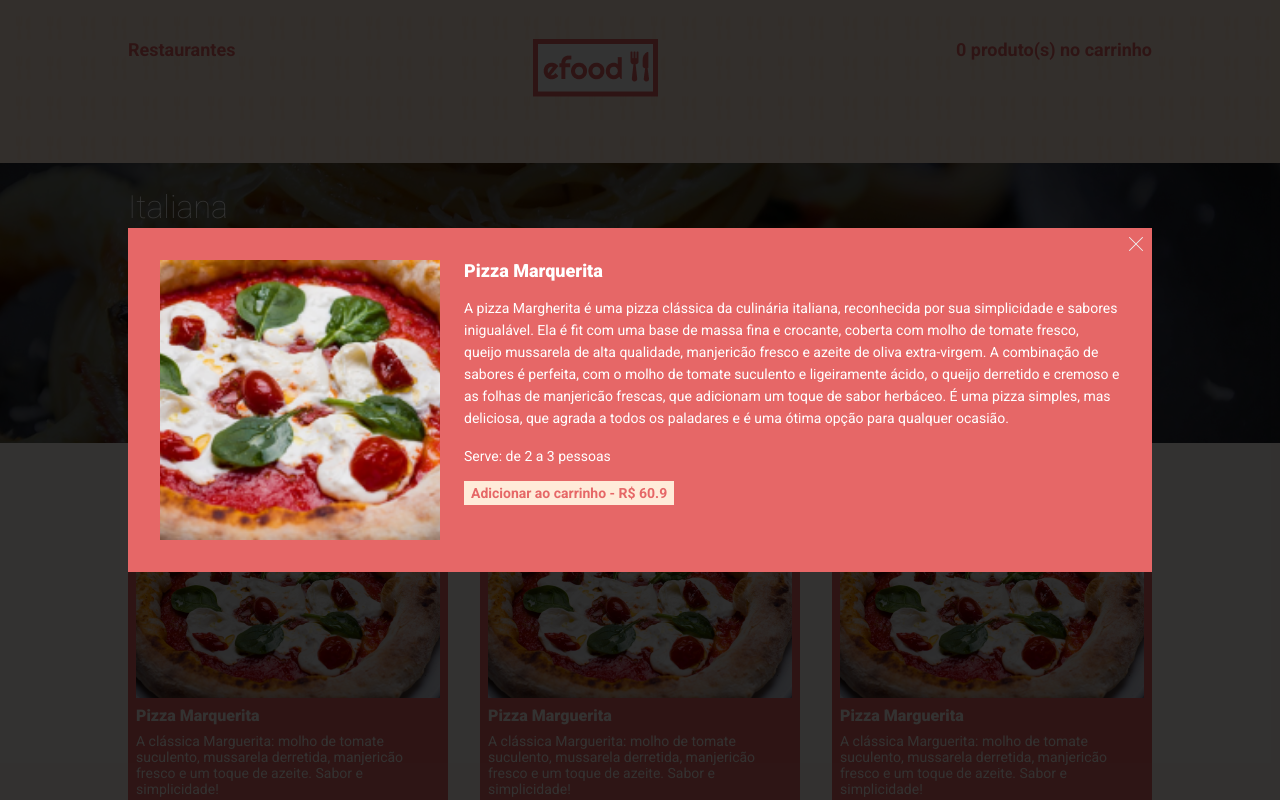
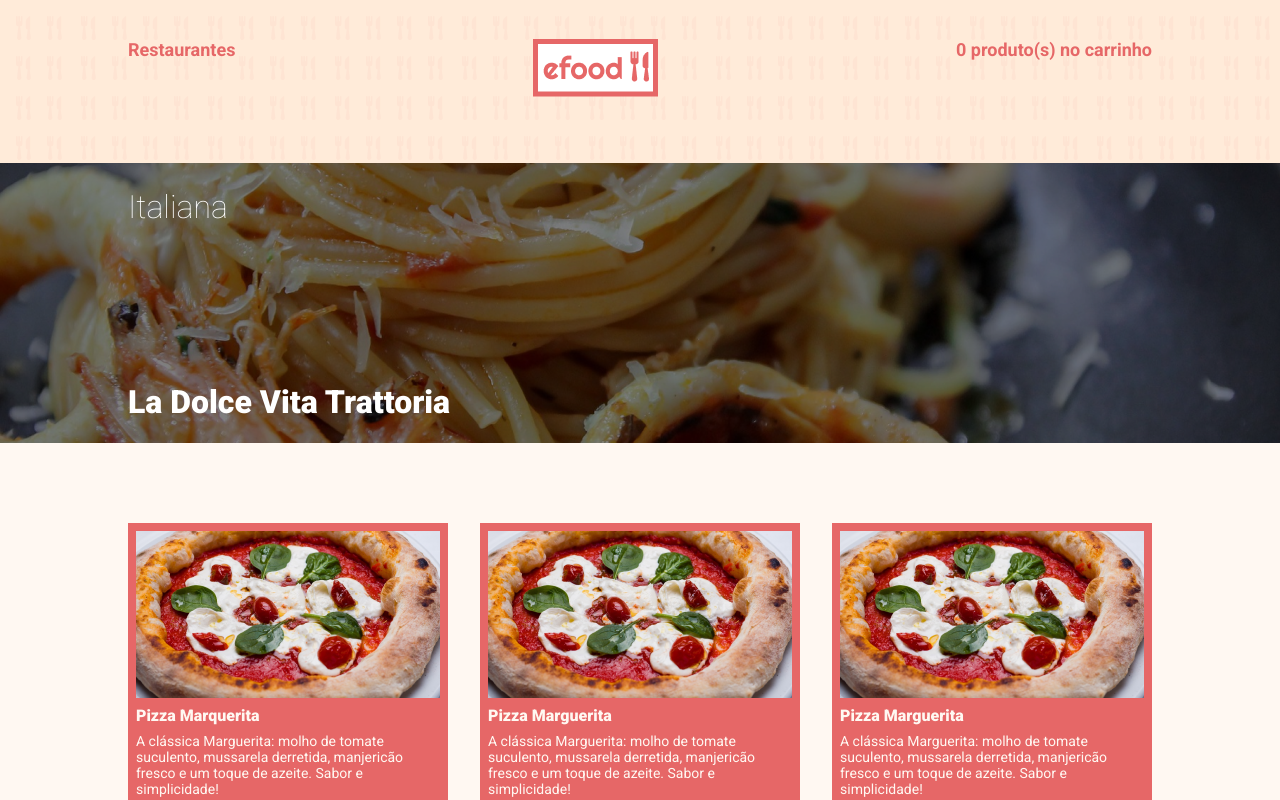
Before and after one commit to schorchi-GH/efood_v1.1, a React (Create React App) app: page /perfil in a window 1280 px wide. Shown: the top 800 px of the page. Built offline with nearby package versions, Linux system fonts and the light colour scheme.

Commit message:
fix: Concluído modal estético, falta implementar a dinamica de abrir e fechar

```diff
--- a/src/components/FoodList/index.tsx
+++ b/src/components/FoodList/index.tsx
@@ -1,12 +1,38 @@
 import FoodModel from '../../models/Food'
-import { List, Container } from './styles'
+import {
+  List,
+  Container,
+  CloseIcon,
+  ModalContent,
+  FoodDescription,
+  FoodImage,
+  FoodTitle,
+  Modal,
+  ModalContainer
+} from './styles'
 import Food from '../../components/Food'
+import pizza from '../../assets/pizza.png'
+import { AddCartButton } from '../Food/styles'
+import close from '../../assets/close 1.png'
+import { useState } from 'react'
 
 export type Props = {
   foods: FoodModel[]
 }
 
-const FoodList = ({ foods }: Props) => (
+const foodSelected: FoodModel = {
+  id: 1,
+  foodTitle: 'Pizza Marquerita',
+  foodDescription:
+    'A pizza Margherita é uma pizza clássica da culinária italiana, reconhecida por sua simplicidade e sabores inigualável. Ela é fit com uma base de massa fina e crocante, coberta com molho de tomate fresco, queijo mussarela de alta qualidade, manjericão fresco e azeite de oliva extra-virgem. A combinação de sabores é perfeita, com o molho de tomate suculento e ligeiramente ácido, o queijo derretido e cremoso e as folhas de manjericão frescas, que adicionam um toque de sabor herbáceo. É uma pizza simples, mas deliciosa, que agrada a todos os paladares e é uma ótima opção para qualquer ocasião.',
+  foodPhoto: pizza,
+  foodPhotoAlt: 'Pizza marguerita',
+  foodServe: 'de 2 a 3 pessoas',
+  foodPrice: 60.9
+}
+const FoodList = ({ foods }: Props) => {
+  const [showModal, setShowModal] = useState(true)
+  return (
     <>
       <Container>
         <List>
@@ -23,7 +49,28 @@ const FoodList = ({ foods }: Props) => (
           ))}
         </List>
       </Container>
+      <Modal className={`${showModal}? "visible" : ""`}>
+        <ModalContent>
+          <FoodImage
+            src={foodSelected.foodPhoto}
+            alt={foodSelected.foodPhotoAlt}
+          />
+          <ModalContainer>
+            <FoodTitle>{foodSelected.foodTitle}</FoodTitle>
+            <FoodDescription>
+              {foodSelected.foodDescription}
+              <p>Serve: {foodSelected.foodServe}</p>
+            </FoodDescription>
+            <AddCartButton to={''}>
+              Adicionar ao carrinho - R$ {foodSelected.foodPrice}
+            </AddCartButton>
+          </ModalContainer>
+          <CloseIcon src={close} alt="Icone de fechar" />
+        </ModalContent>
+        <div className="overlay"></div>
+      </Modal>
     </>
   )
+}
 
 export default FoodList
--- a/src/components/FoodList/styles.ts
+++ b/src/components/FoodList/styles.ts
@@ -1,4 +1,6 @@
 import styled from 'styled-components'
+import { cores } from '../../styles'
+import { AddCartButton } from '../Food/styles'
 
 export const Container = styled.div`
   max-width: 1024px;
@@ -13,3 +15,77 @@ export const List = styled.ul`
   column-gap: 32px;
   row-gap: 32px;
 `
+
+export const Modal = styled.div`
+  position: fixed;
+  top: 0;
+  left: 0;
+  width: 100%;
+  height: 100%;
+  display: none;
+  align-items: center;
+  justiry-content: center;
+
+  &.visible {
+    display: flex;
+  }
+
+  .overlay {
+    position: absolute;
+    top: 0;
+    left: 0;
+    width: 100%;
+    height: 100%;
+    background-color: rgba(0, 0, 0, 0.8);
+  }
+`
+
+export const ModalContent = styled.div`
+  margin: 0 auto;
+  max-width: 1024px;
+  background-color: ${cores.vermelho};
+  display: flex;
+  flex-direction: row;
+  position: relative;
+  z-index: 1;
+
+  ${AddCartButton} {
+    margin: 0;
+  }
+`
+export const FoodImage = styled.img`
+  object-fit: cover;
+  width: 280px;
+  height: 280px;
+  margin: 32px 24px 32px 32px;
+`
+export const ModalContainer = styled.div`
+  max-width: 656px;
+  width: 100%;
+  margin-top: 32px;
+`
+
+export const FoodTitle = styled.h3`
+  font-size: 18px;
+  font-weight: 900;
+  color: ${cores.branco};
+  line-height: 21.09px;
+  display: block;
+`
+export const FoodDescription = styled.p`
+  font-size: 14px;
+  font-weight: 400;
+  color: ${cores.branco};
+  line-height: 22px;
+  width: 100%;
+  margin: 16px 0 16px 0;
+  p {
+    margin-top: 16px;
+  }
+`
+export const CloseIcon = styled.img`
+  max-width: 16px;
+  max-height: 16px;
+  width: 100%;
+  margin: 8px;
+`
--- a/src/components/ModalFood/index.tsx
+++ /dev/null
@@ -1,42 +0,0 @@
-import { AddCartButton } from '../Food/styles'
-import close from '../../assets/close 1.png'
-import {
-  Modal,
-  ModalContent,
-  FoodImage,
-  FoodTitle,
-  FoodDescription,
-  ModalContainer,
-  CloseIcon
-} from './styles'
-import Food from '../../models/Food'
-
-export type Props = {
-  foodModal: Food
-}
-
-const ModalFood = ({ foodModal }: Props) => {
-  return (
-    <>
-      <Modal>
-        <ModalContent>
-          <FoodImage src={foodModal.foodPhoto} alt={foodModal.foodPhotoAlt} />
-          <ModalContainer>
-            <FoodTitle>{foodModal.foodTitle}</FoodTitle>
-            <FoodDescription>
-              {foodModal.foodDescription}
-              <p>Serve: {foodModal.foodServe}</p>
-            </FoodDescription>
-            <AddCartButton to={''}>
-              Adicionar ao carrinho - R$ {foodModal.foodPrice}
-            </AddCartButton>
-          </ModalContainer>
-          <CloseIcon src={close} alt="Icone de fechar" />
-        </ModalContent>
-        <div className="overlay"></div>
-      </Modal>
-    </>
-  )
-}
-
-export default ModalFood
--- a/src/components/ModalFood/styles.tsx
+++ /dev/null
@@ -1,73 +0,0 @@
-import styled from 'styled-components'
-import { cores } from '../../styles'
-import { AddCartButton } from '../Food/styles'
-
-export const Modal = styled.div`
-  position: fixed;
-  top: 0;
-  left: 0;
-  width: 100%;
-  height: 100%;
-  display: flex;
-  align-items: center;
-  justiry-content: center;
-
-  .overlay {
-    position: absolute;
-    top: 0;
-    left: 0;
-    width: 100%;
-    height: 100%;
-    background-color: rgba(0, 0, 0, 0.8);
-  }
-`
-
-export const ModalContent = styled.div`
-  margin: 0 auto;
-  max-width: 1024px;
-  background-color: ${cores.vermelho};
-  display: flex;
-  flex-direction: row;
-  position: relative;
-  z-index: 1;
-
-  ${AddCartButton} {
-    margin: 0;
-  }
-`
-export const FoodImage = styled.img`
-  object-fit: cover;
-  width: 280px;
-  height: 280px;
-  margin: 32px 24px 32px 32px;
-`
-export const ModalContainer = styled.div`
-  max-width: 656px;
-  width: 100%;
-  margin-top: 32px;
-`
-
-export const FoodTitle = styled.h3`
-  font-size: 18px;
-  font-weight: 900;
-  color: ${cores.branco};
-  line-height: 21.09px;
-  display: block;
-`
-export const FoodDescription = styled.p`
-  font-size: 14px;
-  font-weight: 400;
-  color: ${cores.branco};
-  line-height: 22px;
-  width: 100%;
-  margin: 16px 0 16px 0;
-  p {
-    margin-top: 16px;
-  }
-`
-export const CloseIcon = styled.img`
-  max-width: 16px;
-  max-height: 16px;
-  width: 100%;
-  margin: 8px;
-`
--- a/src/pages/Perfil/index.tsx
+++ b/src/pages/Perfil/index.tsx
@@ -4,8 +4,6 @@ import FoodList from '../../components/FoodList'
 import Footer from '../../components/Footer'
 import FoodModel from '../../models/Food'
 import pizza from '../../assets/pizza.png'
-import ModalFood from '../../components/ModalFood'
-import Food from '../../models/Food'
 
 const foods: FoodModel[] = [
   {
@@ -70,23 +68,11 @@ const foods: FoodModel[] = [
   }
 ]
 
-const foodSelected: Food = {
-  id: 1,
-  foodTitle: 'Pizza Marquerita',
-  foodDescription:
-    'A pizza Margherita é uma pizza clássica da culinária italiana, reconhecida por sua simplicidade e sabores inigualável. Ela é fit com uma base de massa fina e crocante, coberta com molho de tomate fresco, queijo mussarela de alta qualidade, manjericão fresco e azeite de oliva extra-virgem. A combinação de sabores é perfeita, com o molho de tomate suculento e ligeiramente ácido, o queijo derretido e cremoso e as folhas de manjericão frescas, que adicionam um toque de sabor herbáceo. É uma pizza simples, mas deliciosa, que agrada a todos os paladares e é uma ótima opção para qualquer ocasião.',
-  foodPhoto: pizza,
-  foodPhotoAlt: 'Pizza marguerita',
-  foodServe: 'de 2 a 3 pessoas',
-  foodPrice: 60.9
-}
-
 const Perfil = () => (
   <>
     <Header itens={0} />
     <Apresentacao />
     <FoodList foods={foods} />
-    <ModalFood foodModal={foodSelected} />
     <Footer />
   </>
 )
```
Lines whose indentation alone changed are shown as unchanged.
